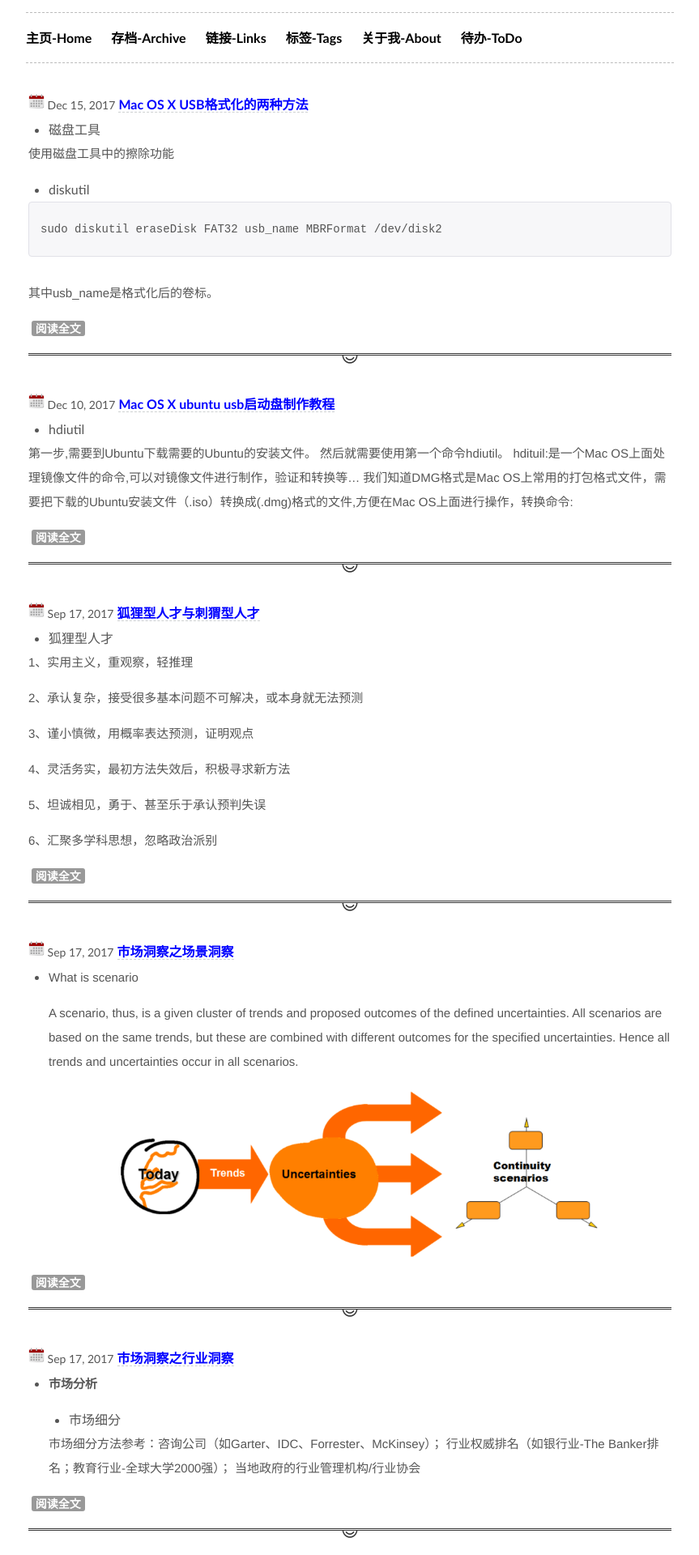
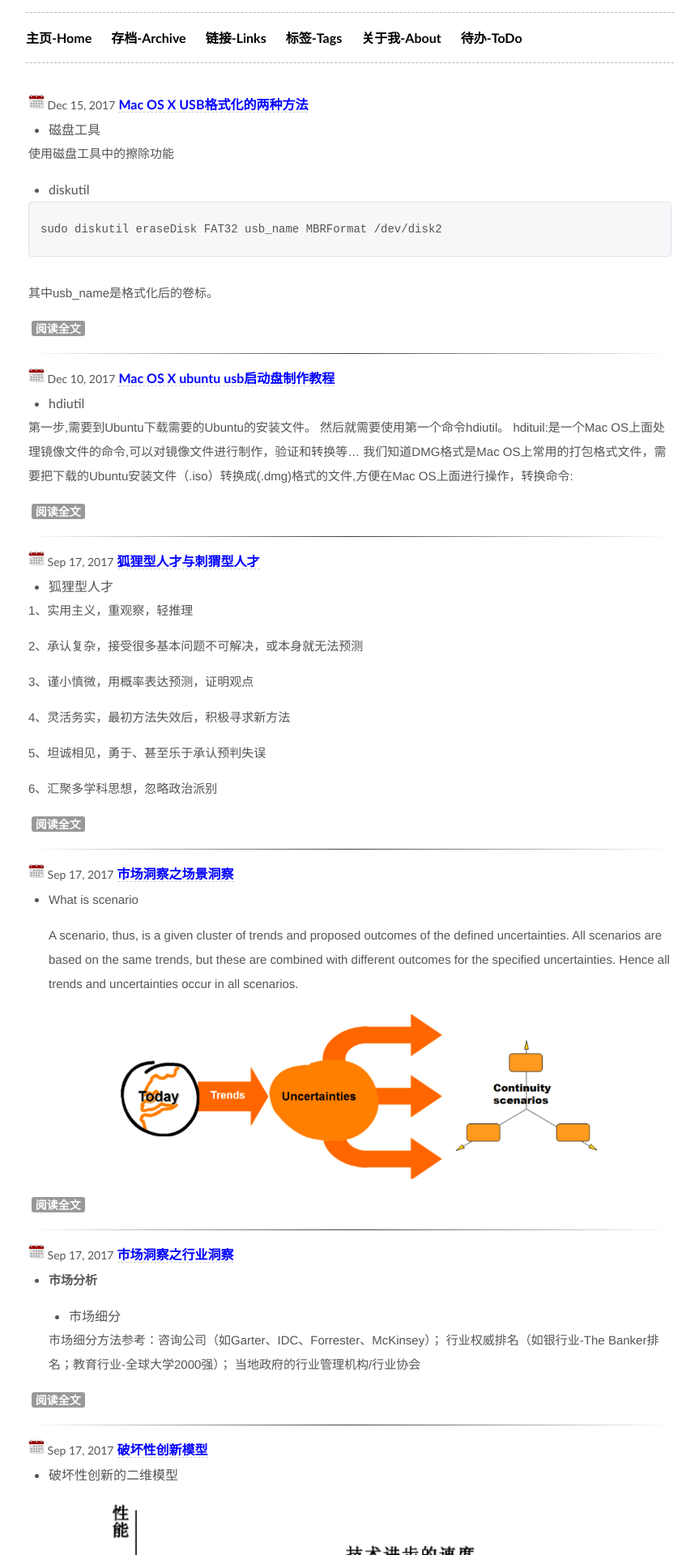
Before and after one commit to fk1091889767/tanwubin.github.io, a Jekyll site: the page built from index.html, in a window 1280 px wide. Shown: the top 1920 px of the page at 81% size, without its empty margins (208-1071 px from the left). Built offline with Jekyll 4.4.1, drawn with Linux system fonts in a browser that asks for light colours; comment, search, counter and statistics services are not loaded.

Commit message:
首页hr样式修改

```diff
--- a/_includes/themes/effector-wide/index.html
+++ b/_includes/themes/effector-wide/index.html
@@ -5,7 +5,7 @@
     <a href="{{ post.url }}" class="posttitle"><b>{{ post.title }}</b></a>
     {{ post.excerpt }}
     <span class="label label-important"><a href="{{ post.url }}"> <font color="white">阅读全文</font></a></span>
-</li><hr class="style-eight"/>
+</li><hr class="style-one"/>
 {% endfor %}
 <li><a class="btn"  href="/archive/">More→</a></li>
 </ul>
--- a/assets/css/effector-wide.css
+++ b/assets/css/effector-wide.css
@@ -350,21 +350,10 @@ text-shadow: 0 1px 0 #fff;
 .posttitle{
     border-bottom: 1px dashed #CED1D1;
 }
-hr.style-eight {
-    padding: 0;
-    border: none;
-    border-top: medium double #333;
-    color: #333;
-    text-align: center;
-}
-hr.style-eight:after {
-    content: "😊";
-    display: inline-block;
-    position: relative;
-    top: -0.7em;
-    font-size: 1.5em;
-    padding: 0 0.25em;
-    background: white;
+hr.style-one {
+    border: 0;
+    height: 1px;
+    background-image: linear-gradient(to right, rgba(0, 0, 0, 0), rgba(0, 0, 0, 0.75), rgba(0, 0, 0, 0));
 }
 .label {
     padding: 1px 5px 1px;
```
